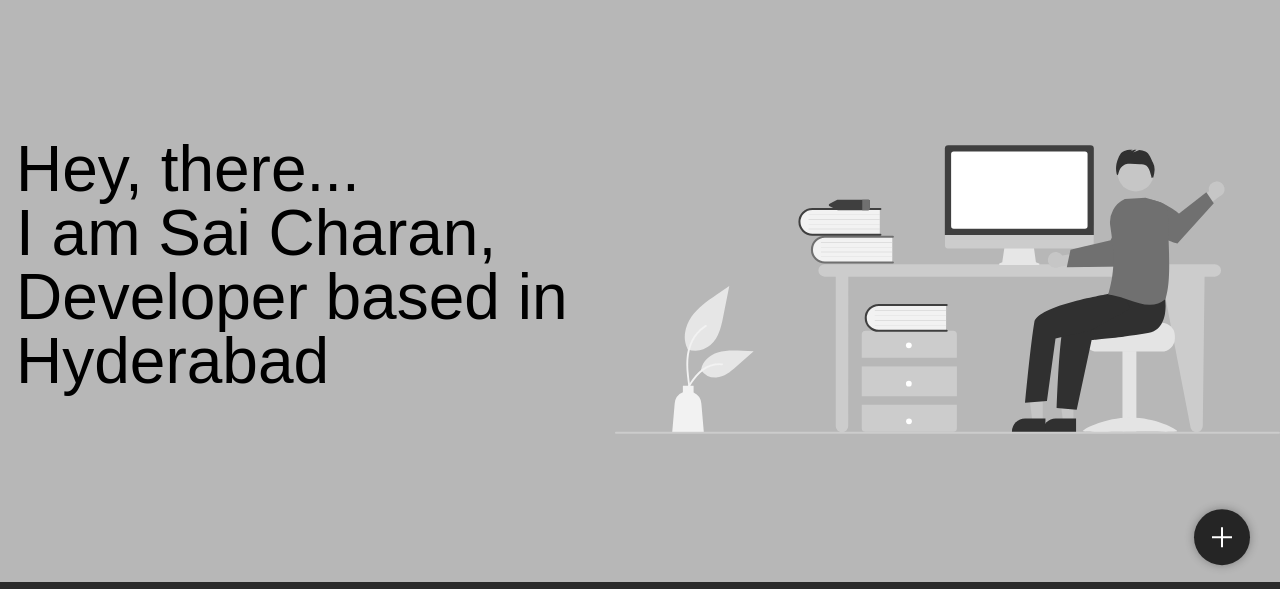
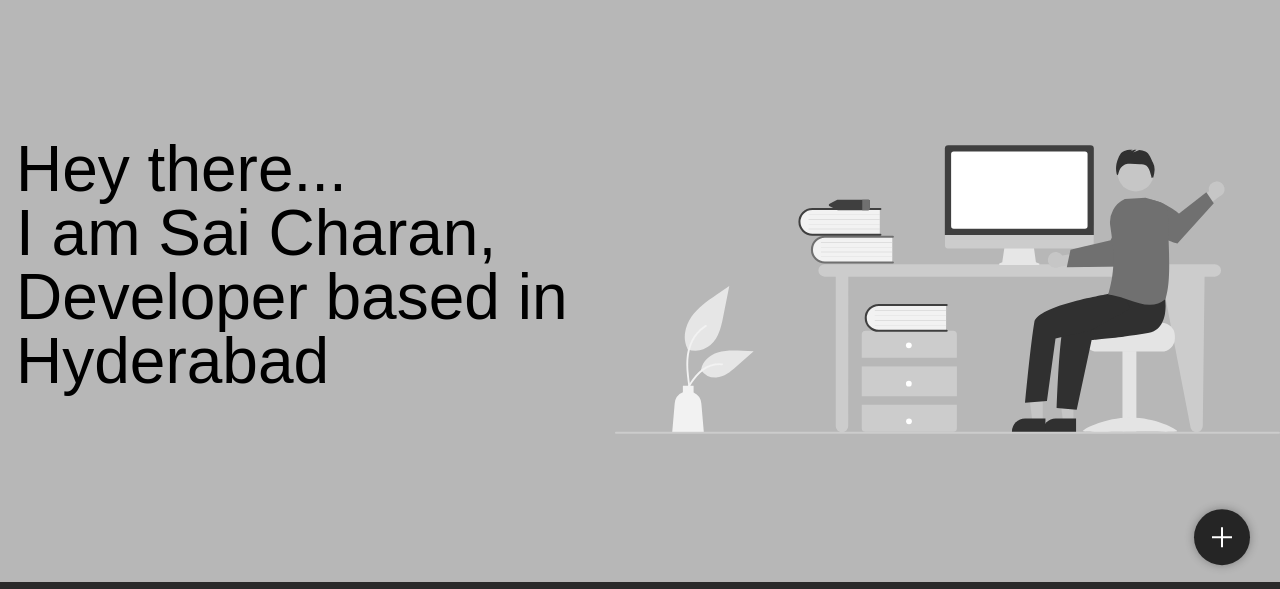
Before and after one commit to charan68/MyPortfolio, a plain HTML site: page developer.html in a window 1280 px wide. Shown: the part 195-784 px from the top of the page. Drawn offline with nearby package versions, Linux system fonts and the light colour scheme; a script that the page names is missing; a web font is replaced by a local one.

Commit message:
removed , in the hero section text

```diff
--- a/developer.html
+++ b/developer.html
@@ -201,7 +201,7 @@
 
     <div class="mainhead" data-aos="fade-right">
       <h1>
-        Hey, there... <br />I am Sai Charan, <br />
+        Hey there... <br />I am Sai Charan, <br />
         Developer based in Hyderabad
       </h1>
     </div>
```
